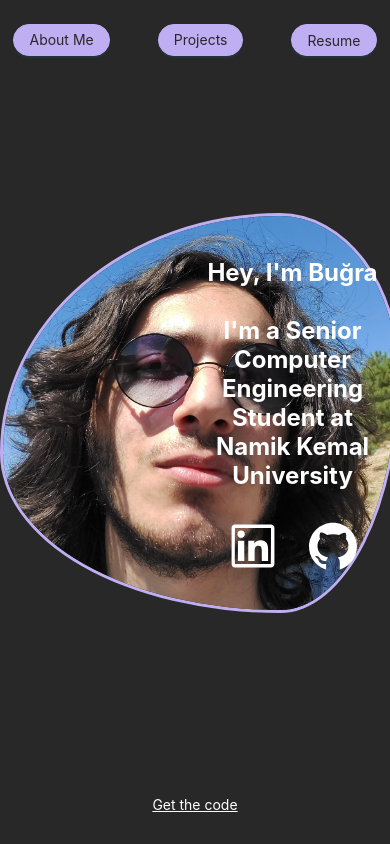
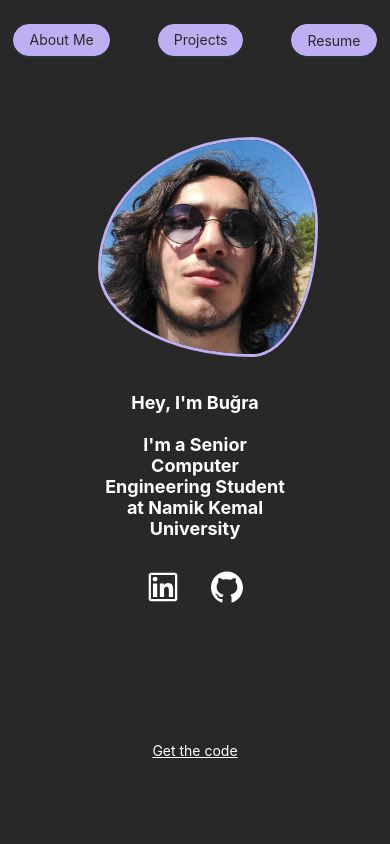
Before and after one commit to b-arslan/PersonalWebsite, a Next.js app: page / in a window 390 px wide. Built offline with nearby package versions, Linux system fonts and the light colour scheme.

Commit message:
responsive design updated

```diff
--- a/app/about/page.tsx
+++ b/app/about/page.tsx
@@ -10,7 +10,7 @@ function About() {
         <Layout className={styles.About}>
             <Content className={styles.content}>
 
-                <Row>
+                <Row className={styles.rowHeader}>
                     <Col>
                         <Text className={styles.aboutHeader}>About Me</Text>
                     </Col>
@@ -32,7 +32,7 @@ function About() {
 
                 </Row>
 
-                <Row>
+                <Row className={styles.rowFooter}>
                     <Col>
                         <Button className={styles.btn} href="/">Back to Home</Button>
                     </Col>
--- a/app/page.tsx
+++ b/app/page.tsx
@@ -32,7 +32,7 @@ export default function Home() {
             </Header>
 
             <Content className={styles.content}>
-                <Row>
+                <Row className={styles.rowContent}>
                     <Col span={12}>
                         <Image className={styles.profile} src={ProfileImg} alt="Profile Image"/>
                     </Col>
--- a/app/styles/page.module.scss
+++ b/app/styles/page.module.scss
@@ -63,3 +63,44 @@
     cursor: pointer;
     color: #fff;
 }
+
+@media (max-width: 868px) {
+    .profile {
+        width: 220px;
+        height: 220px;
+    }
+
+    .title {
+        font-size: 18px;
+    }
+
+    .rowContent {
+        display: flex;
+        flex-direction: column;
+        justify-content: center;
+        align-items: center;
+        gap: 2rem;
+    }
+
+    .img {
+        font-size: 32px;
+    }
+}
+
+@media (max-height: 932px) {
+    .layout {
+        max-height: 932px;
+    }
+
+    .header {
+        max-height: 30px;
+    }
+
+    .footer {
+        max-height: 20px;
+    }
+
+    .content {
+        max-height: 680px;
+    }
+}
```
Also changed, not shown: app/styles/about.module.scss (+15 -5 lines).
